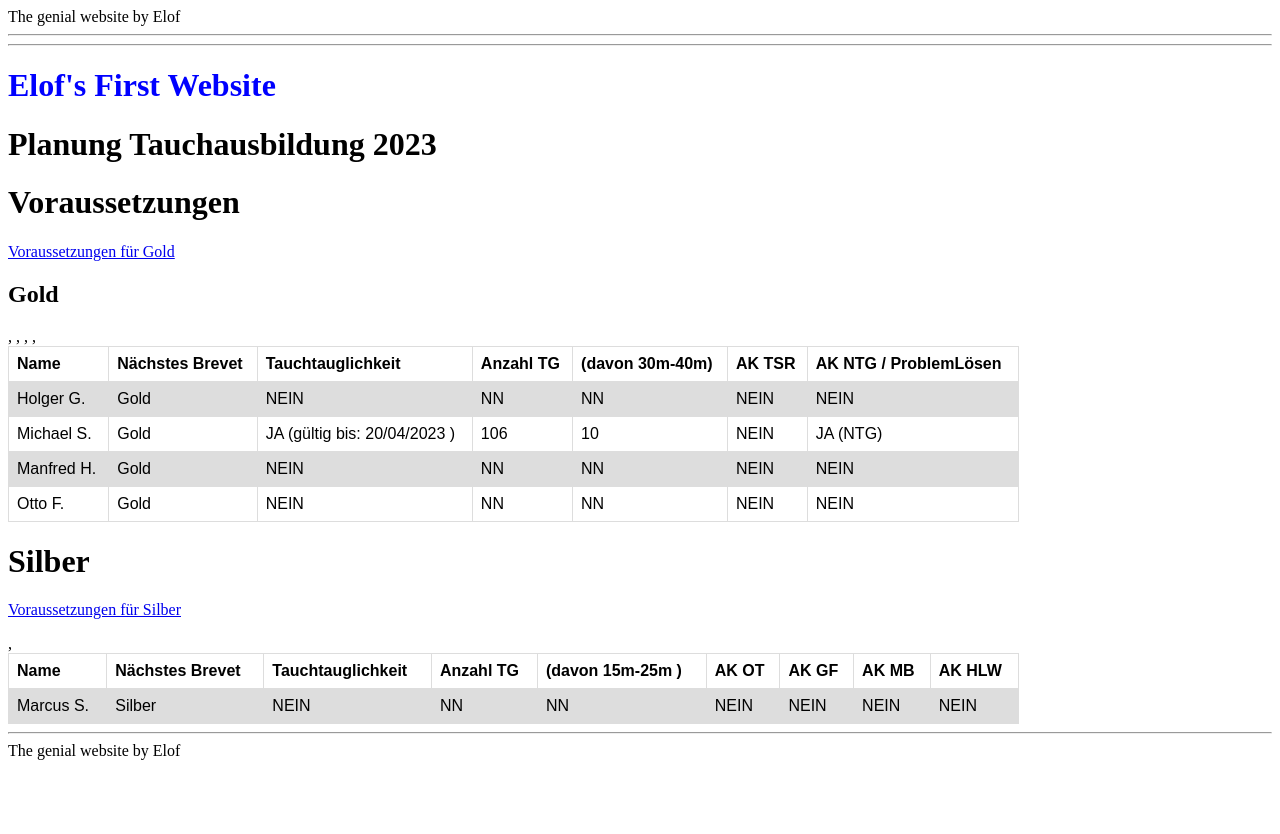
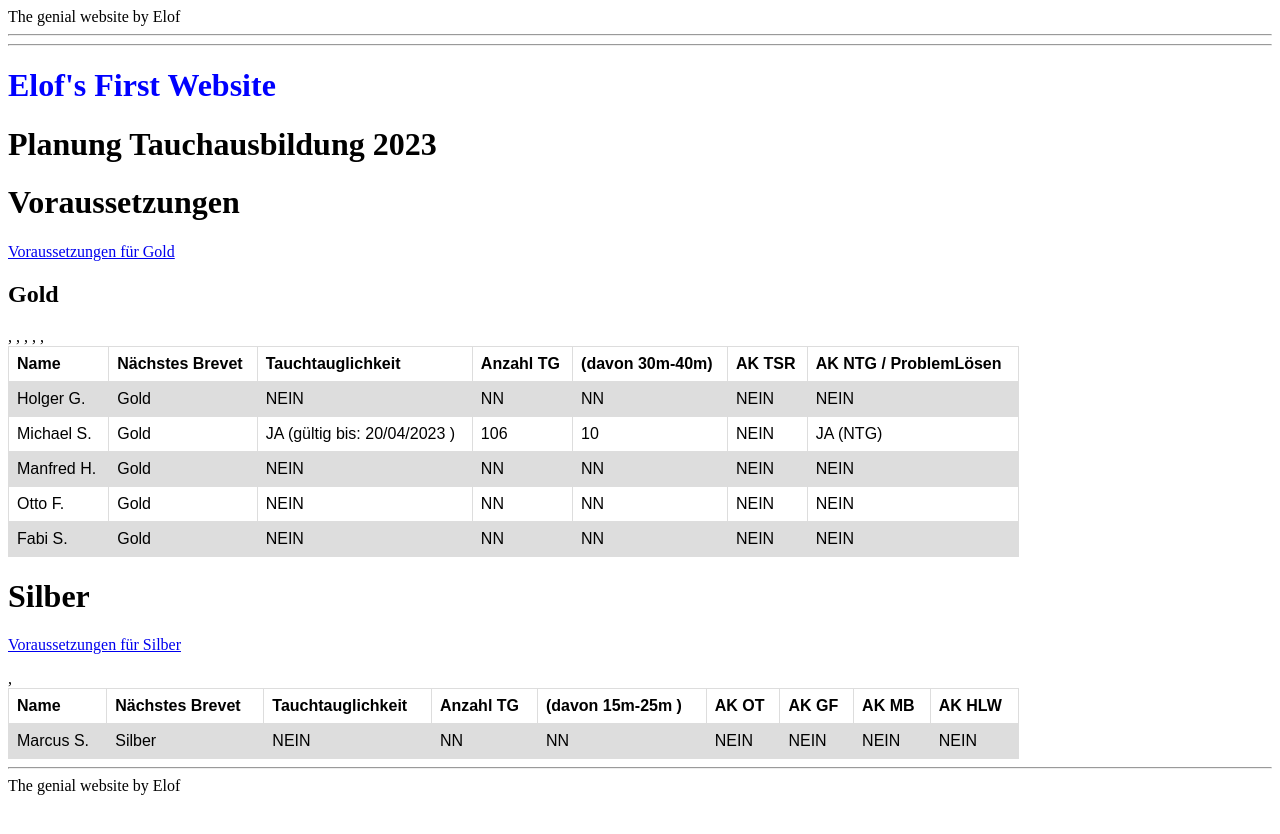
Before and after one commit to DiveDocs/PTSV, a Jekyll site: the page built from index.markdown, in a window 1280 px wide. Shown: the top 834 px of the page. Built offline with Jekyll 4.4.1, drawn with Linux system fonts in a browser that asks for light colours.

Commit message:
Added Fabi Schramm

```diff
--- a/_data/kandidaten.yml
+++ b/_data/kandidaten.yml
@@ -31,6 +31,14 @@
   AKNTG: false
   AKTSR: false
 
+- name: "Fabi S."
+  brevet: "Gold"
+  ttg: false
+  TG:  NN
+  TGTief: NN
+  AKNTG: false
+  AKTSR: false
+
 - name: "Marcus S."
   brevet: "Silber"
   ttg: false
```
